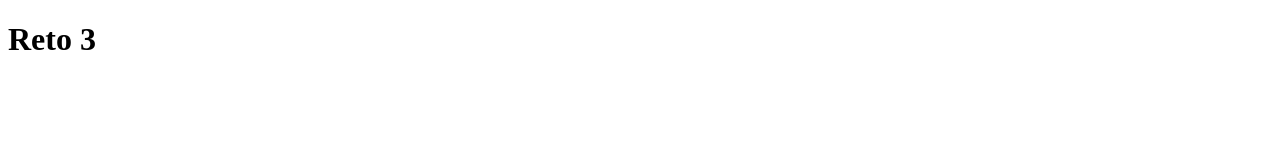
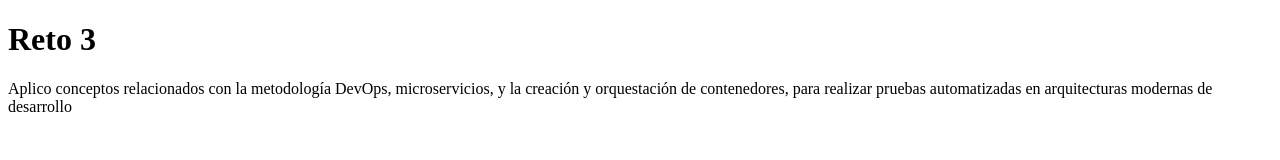
Before and after one commit to Ernech/reto-3-devops-ms-contenedores, a website: page public/index.html in a window 1280 px wide. Drawn offline with Linux system fonts and the light colour scheme.

Commit message:
Adding p tag

```diff
--- a/public/index.html
+++ b/public/index.html
@@ -7,5 +7,8 @@
 </head>
 <body>
     <h1>Reto 3</h1>
+    <p>Aplico conceptos relacionados con la metodología DevOps,
+        microservicios, y la creación y orquestación de contenedores, para
+        realizar pruebas automatizadas en arquitecturas modernas de desarrollo</p>
 </body>
 </html>
```
